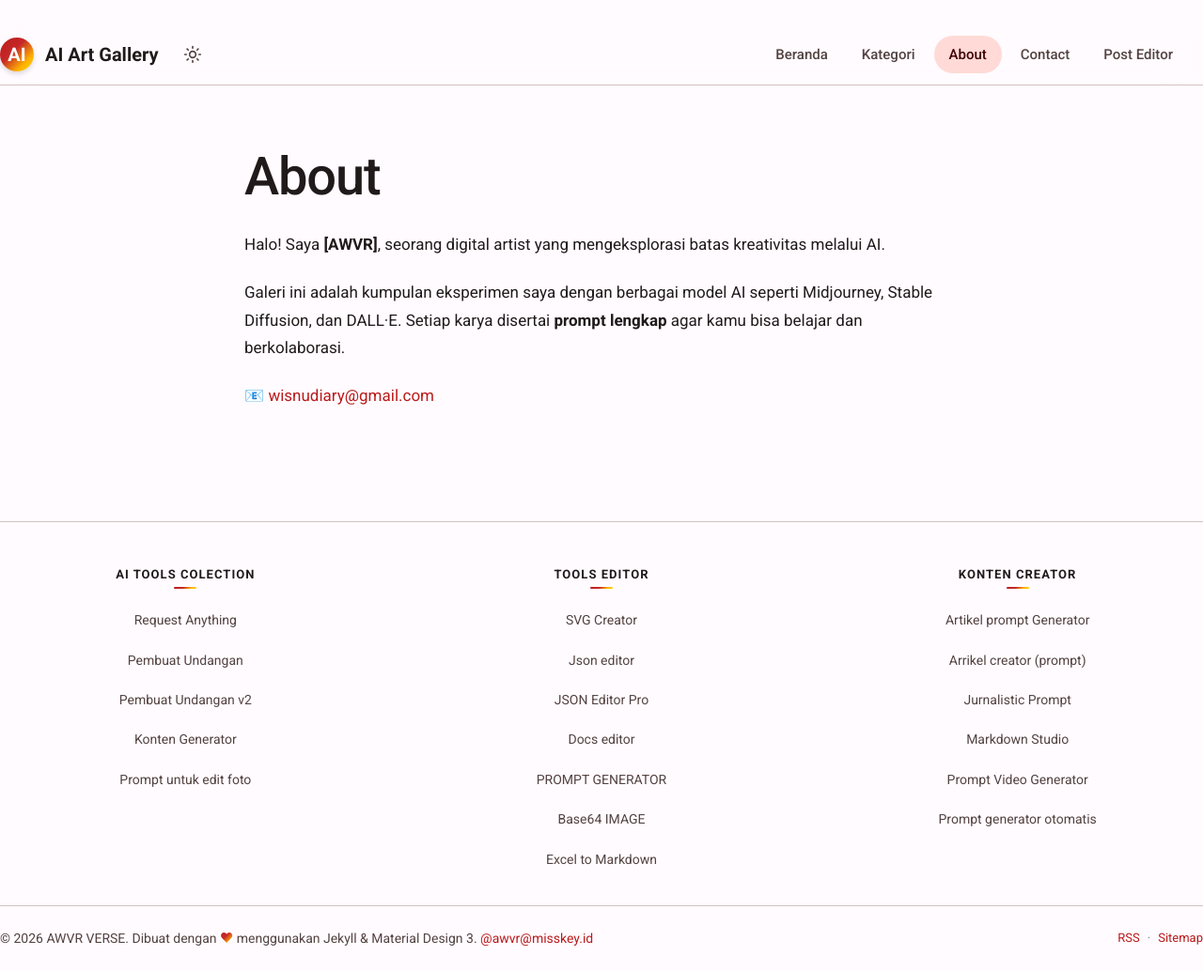
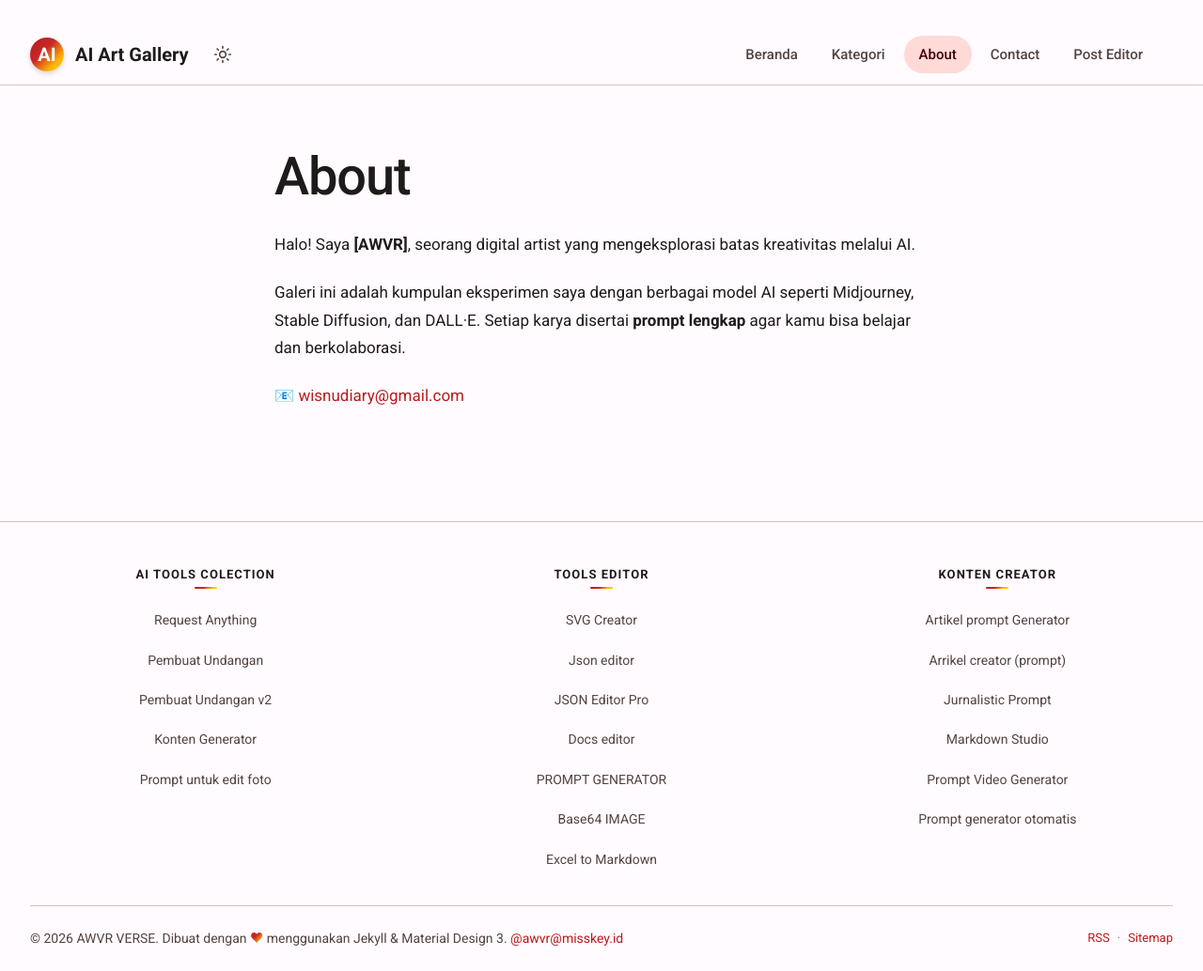
Before and after one commit to ahlawisnu/ahlawisnu.github.io, a Jekyll site: the page built from about.md, in a window 1280 px wide and 1034 px high. Shown: the whole window at 94% size. Built offline with Jekyll 4.4.1, drawn with Linux system fonts in a browser that asks for light colours; some web fonts are replaced.

Commit message:
Update _base.scss

```diff
--- a/_sass/_base.scss
+++ b/_sass/_base.scss
@@ -1,4 +1,3 @@
-*, *::before, *::after { box-sizing: border-box; margin: 0; padding: 0; }
 
 // === Global Reset (Wajib Ada) ===
 html, body {
@@ -8,6 +7,10 @@ html, body {
   min-height: 100vh;
   overflow-x: hidden; // Mencegah scroll horizontal
 }
+*, *::before, *::after {
+  box-sizing: border-box; margin: 0; padding: 0;
+}
+
 html { scroll-behavior: smooth; -webkit-text-size-adjust: 100%; }
 
 body {
@@ -39,7 +42,7 @@ h3 { font-size: 1.5rem; }
   width: 100%;
   max-width: 1280px;
   margin: 0 auto;
-  padding: 0;
+  padding: 0 clamp(16px, 4vw, 32px);
 }
 
 main { flex: 1; padding: 32px 0; }
```
